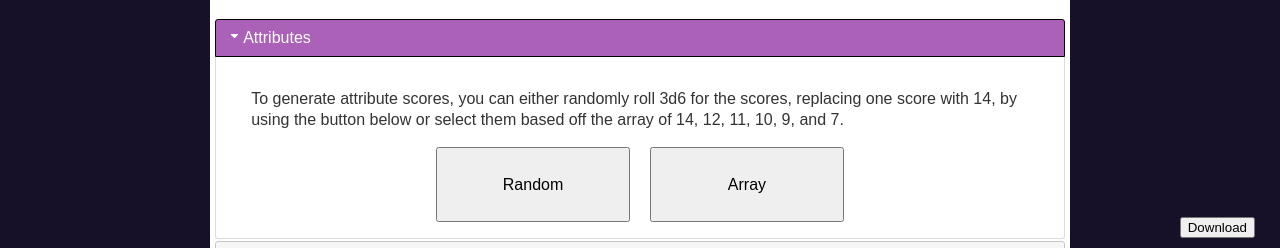
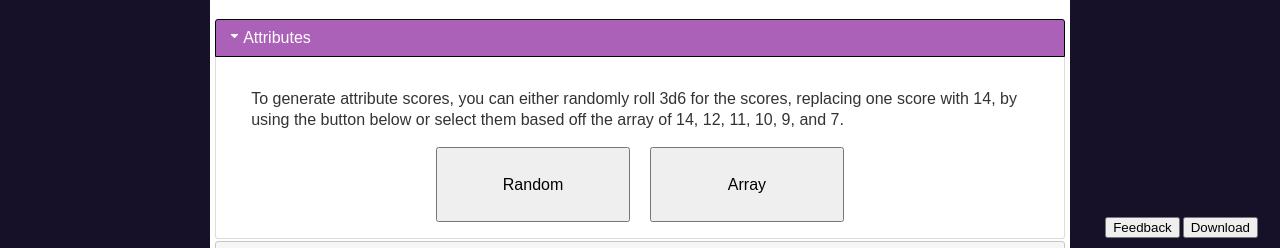
Before and after one commit to Jawshuwa/cwn_character, a plain HTML site: page index.html in a window 1280 px wide. Shown: the part 552-800 px from the top of the page. Drawn offline with nearby package versions, Linux system fonts and the light colour scheme; a script that the page names is missing.

Commit message:
Update index.html
Added feedback button with a link to a Google Form page

```diff
--- a/index.html
+++ b/index.html
@@ -695,6 +695,7 @@
 
                 </div>
                 <div class="buttonGroup">
+                    <button id="feedbackButton" onclick="window.open('https://forms.gle/9ySvKkkKkefnDbEm7', '_blank')">Feedback</button>
                     <button id="downloadButton" onclick="fillOutCharacterSheet()">Download</button>
                 </div>
             </div>
```
